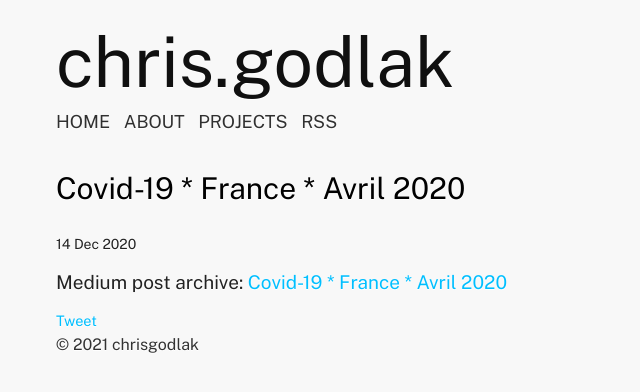
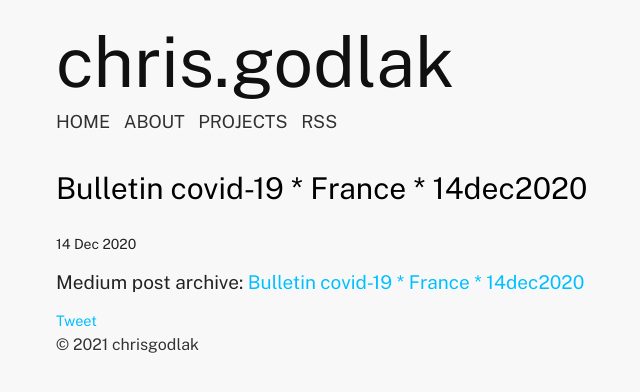
Before and after one commit to chrisgodlak/chrisgodlak.github.io, a Jekyll site: the page built from _posts/2020-12-14-bulletin-covid-19-france.md, in a window 1280 px wide. Shown: the top 392 px of the page, without its empty margins (200-840 px from the left). Built offline with Jekyll 4.4.1, drawn with Linux system fonts in a browser that asks for light colours; comment, search, counter and statistics services are not loaded.

Commit message:
Update 2020-12-14-bulletin-covid-19-france.md

```diff
--- a/_posts/2020-12-14-bulletin-covid-19-france.md
+++ b/_posts/2020-12-14-bulletin-covid-19-france.md
@@ -1,10 +1,10 @@
 ---
 layout: post
-title: "Covid-19 * France * Avril 2020"
-description: "Covid-19 * France * Avril 2020"
-category: covidfra
+title: "Bulletin covid-19 * France * 14dec2020"
+description: "Bulletin covid-19 * France * 14dec2020"
+category: covidbulletinfra
 tags:
 comments: true
 ---
 
-Medium post archive: [Covid-19 * France * Avril 2020](https://chrisgodlak.medium.com/covid-19-france-avril-2020-e3f56c76c080)
+Medium post archive: [Bulletin covid-19 * France * 14dec2020](https://chrisgodlak.medium.com/bulletin-covid-19-france-14dec2020-1113f98d3b56)
```
